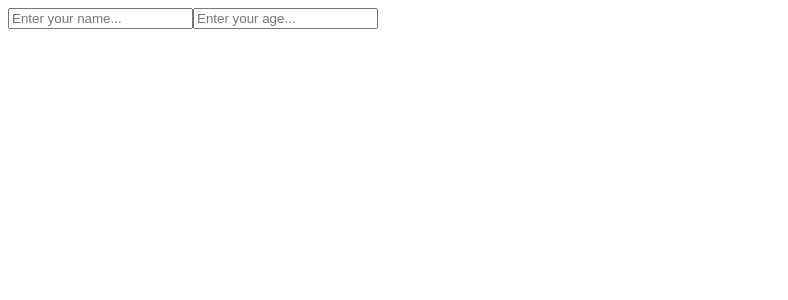
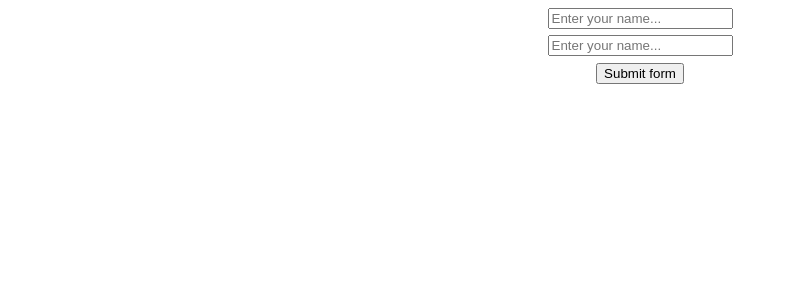
Before and after one commit to quantruong-2518/AdvancedAngular, an Angular app: page /componentA in a window 1280 px wide. Shown: the top 300 px of the page, without its empty margins (0-788 px from the left). Built offline with nearby package versions, Linux system fonts and the light colour scheme.

Commit message:
done simple flow

```diff
--- a/src/app/components/child1/child1.component.html
+++ b/src/app/components/child1/child1.component.html
@@ -1 +1,6 @@
-<input type="text" placeholder="Enter your name..." />
+<input
+  (keyup)="onKeyUp($event)"
+  [readonly]="readonly"
+  type="text"
+  placeholder="Enter your name..."
+/>
--- a/src/app/components/child1/child1.component.ts
+++ b/src/app/components/child1/child1.component.ts
@@ -1,12 +1,26 @@
-import { Component, OnInit } from '@angular/core';
-import { ControlValueAccessor } from '@angular/forms';
+import { Component, forwardRef, Input, OnInit } from '@angular/core';
+import { ControlValueAccessor, NG_VALUE_ACCESSOR } from '@angular/forms';
 
 @Component({
-  selector: 'child1',
+  selector: 'custom-input',
   templateUrl: './child1.component.html',
   styleUrls: ['./child1.component.scss'],
+  providers: [
+    {
+      provide: NG_VALUE_ACCESSOR,
+      useExisting: forwardRef(() => Child1Component),
+      multi: true,
+    },
+  ],
 })
 export class Child1Component implements OnInit, ControlValueAccessor {
+  @Input() readonly = false;
+
+  key = '';
+
+  onInputChange = (key: string): string => key;
+  onInputTouched = () => {};
+
   constructor() {}
 
   // * Lifecycle
@@ -15,15 +29,24 @@ export class Child1Component implements OnInit, ControlValueAccessor {
 
   // * CVA implementations
 
-  writeValue(obj: any): void {
-    throw new Error('Method not implemented.');
+  writeValue(inputData: string): void {
+    this.key = inputData;
   }
   registerOnChange(fn: any): void {
-    throw new Error('Method not implemented.');
+    this.onInputChange = fn;
   }
   registerOnTouched(fn: any): void {
-    throw new Error('Method not implemented.');
+    this.onInputTouched = fn;
+  }
+  setDisabledState(isDisable: boolean) {
+    this.readonly = isDisable;
   }
 
   // * Methods
+
+  onKeyUp(e: any) {
+    this.key = e.target.value;
+    this.onInputChange(this.key);
+    // this.onInputTouched();
+  }
 }
--- a/src/app/screens/component-a/component-a.component.html
+++ b/src/app/screens/component-a/component-a.component.html
@@ -1,4 +1,6 @@
-<form [formGroup]="customForm">
-  <child1></child1>
-  <child2></child2>
+<form [formGroup]="customForm" (ngSubmit)="submitForm()">
+  <custom-input formControlName="name" [readonly]="true"></custom-input>
+  <custom-input formControlName="age"></custom-input>
+
+  <button type="submit">Submit form</button>
 </form>
--- a/src/app/screens/component-a/component-a.component.scss
+++ b/src/app/screens/component-a/component-a.component.scss
@@ -0,0 +1,7 @@
+form {
+  display: flex;
+  align-items: center;
+  justify-content: center;
+  grid-row-gap: 0.4rem;
+  flex-direction: column;
+}
--- a/src/app/screens/component-a/component-a.component.ts
+++ b/src/app/screens/component-a/component-a.component.ts
@@ -11,10 +11,22 @@ export class ComponentAComponent implements OnInit {
 
   constructor(private pb: FormBuilder) {}
 
+  // * Lifecycle
+
   ngOnInit(): void {
     this.customForm = this.pb.group({
       name: new FormControl(''),
       age: new FormControl(20),
     });
   }
+
+  // * Methods
+
+  submitForm() {
+    const form = this.customForm.value;
+    console.log(
+      '🚀 ~ file: component-a.component.ts ~ line 27 ~ ComponentAComponent ~ submitForm ~ form',
+      form,
+    );
+  }
 }
```
Also changed, not shown: 1 other file (tests, documents, lock files or other folders).
